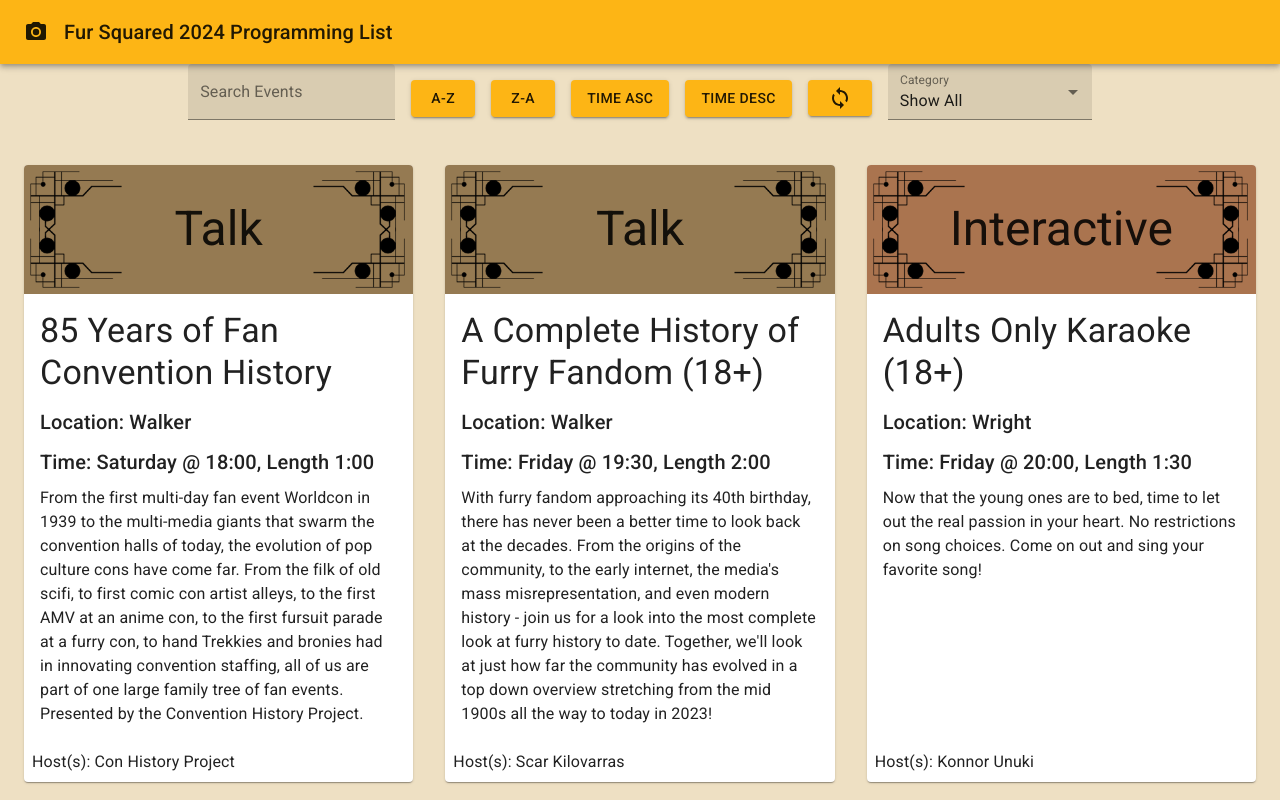
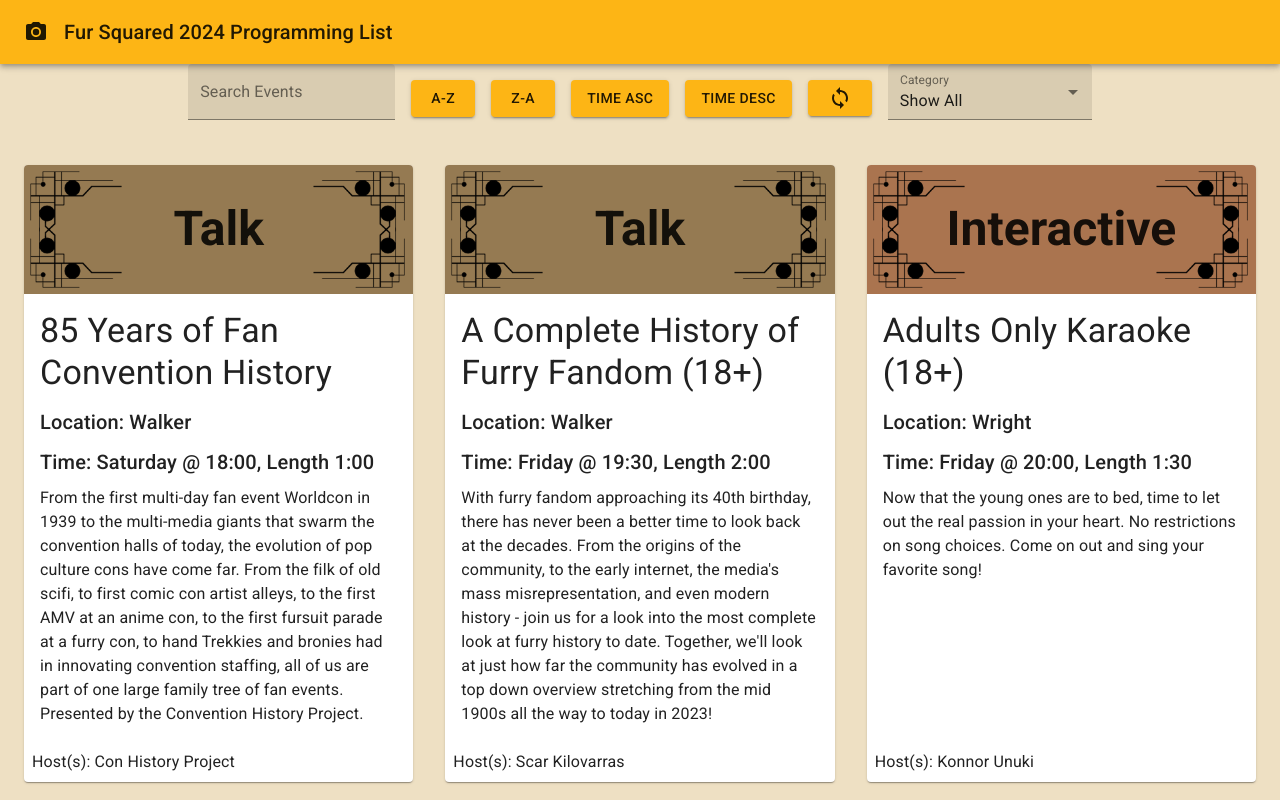
Before and after one commit to draggor/event-listing-page, a React (Create React App) app: page / in a window 1280 px wide. Shown: the top 800 px of the page. Built offline with nearby package versions, Linux system fonts and the light colour scheme; what knuth-shuffle-seeded would draw is missing.

Commit message:
Bold the card track titles

```diff
--- a/src/Album.js
+++ b/src/Album.js
@@ -100,7 +100,7 @@ export default function Album({cards}) {
                   aspectRatio: "3/1",
                 }}
               >
-                <Typography variant="h3">
+                <Typography variant="h3" style={{fontWeight: 'bold'}}>
                   {card.Track}
                 </Typography>
               </Box>
```
Also changed, not shown: 6 other files (tests, documents, lock files or other folders).
